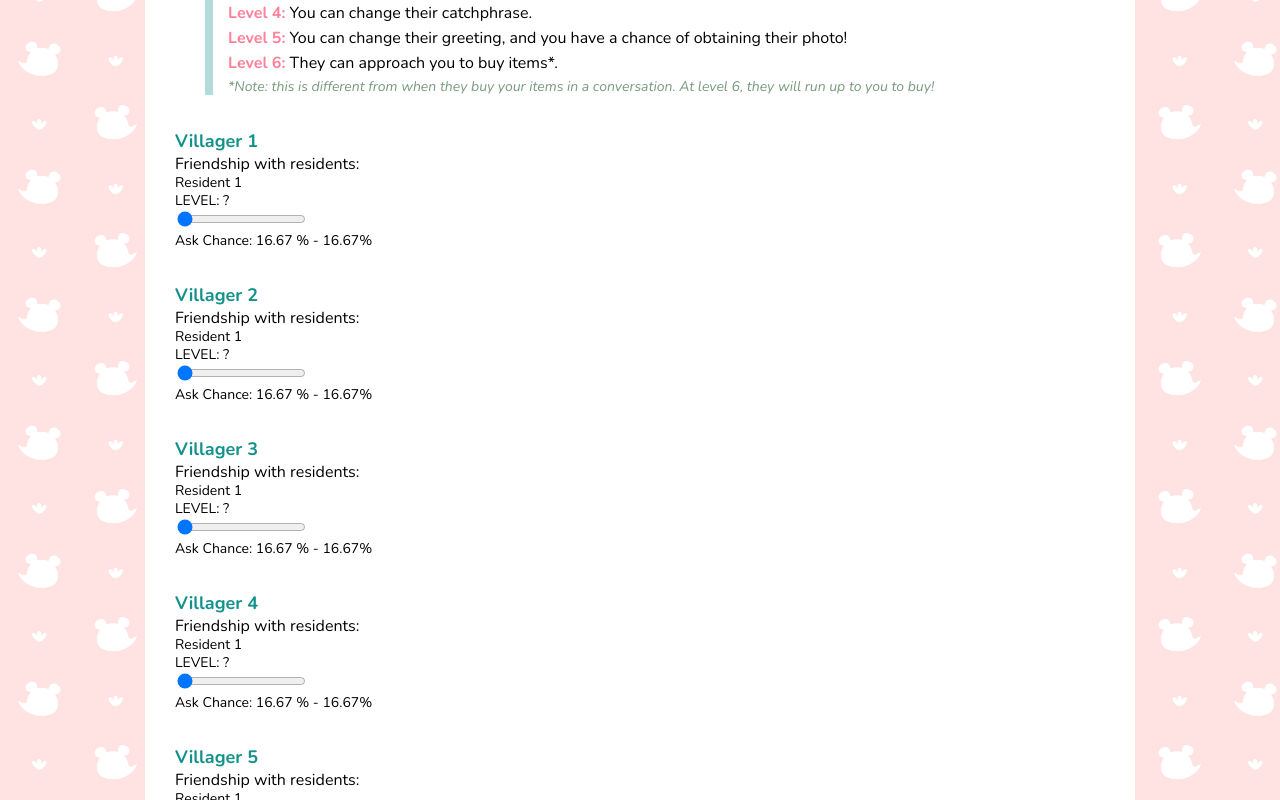
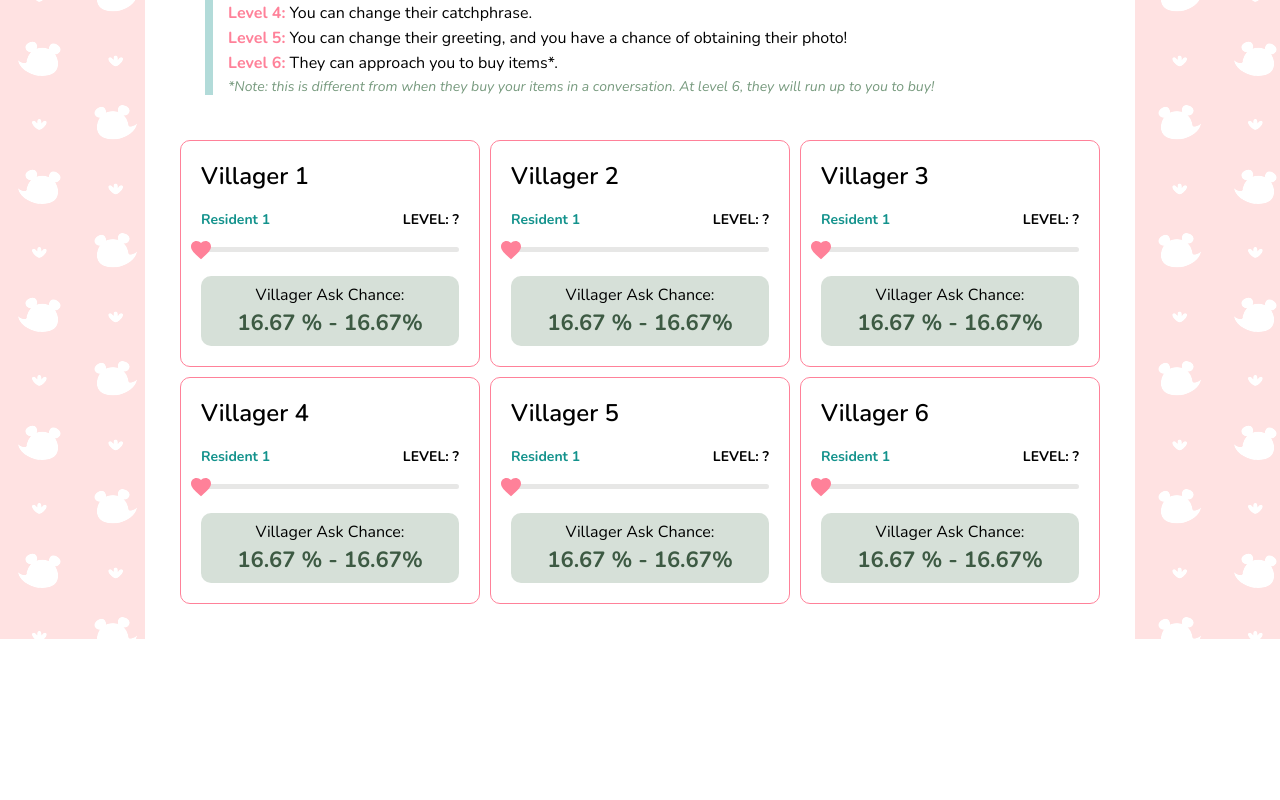
Before and after one commit to yuexr/villager-moveout-calculator, a React (Create React App) app: page / in a window 1280 px wide. Shown: the part 1700-2500 px from the top of the page. After the commit the page ends 2339 px from the top, so only its background shows below. Built offline with nearby package versions, Linux system fonts and the light colour scheme.

Commit message:
added villager excluded reason, styled villager chance boxes

```diff
--- a/src/App.scss
+++ b/src/App.scss
@@ -57,7 +57,7 @@ h1 {
 
 h2 {
   font-weight: 600;
-  color: $text-important-color;
+  color: $text-note-color;
   font-size: 32px;
   line-height: 1.5;
   margin-bottom: 15px;
@@ -75,7 +75,7 @@ h4 {
 }
 
 .text-note {
-  color: $text-important-color;
+  color: $text-note-color;
   font-style: italic;
 }
 
@@ -131,3 +131,30 @@ h4 {
   font-family: 'Nunito',  sans-serif !important;
   font-size: 14px !important;
 }
+
+.MuiSlider-root {
+  .MuiSlider-rail {
+    height: 5px;
+    border-radius: 5px;
+    background-color: $slider-color;
+  }
+  .MuiSlider-track {
+    height: 5px;
+    border-radius: 5px;
+    background-color: $slider-track-color;
+  }
+  .MuiSlider-thumb {
+    width: 24px;
+    height: 24px;
+    margin-top: -9px;
+    margin-left: -12px;
+    background-color: transparent;
+    transition: none !important;
+    &:hover, &:focus {
+      box-shadow: none !important;
+    }
+    svg path {
+      fill: $primary-color !important;
+    }
+  }
+}
--- a/src/_base.scss
+++ b/src/_base.scss
@@ -4,9 +4,14 @@
 $primary-color: #FF8199;
 // secondary form controls;
 $secondary-color: #B2DBD9;
-$text-important-color: #779A7E;
+$text-note-color: #779A7E;
+$text-important-color: #3D5A43;
 $text-heading-color: #13928C;
+$disabled-color: #D3D3D3;
+$disabled-background-color: #EEEEF1;
 
-$disabled-color: #D3D3D3;
-$navbar-color: #fae2a5;
+$navbar-color: #FAE2A5;
 $tooltip-color: rgba(119, 154, 126, 0.8);
+$chance-color: rgba(119, 154, 126, 0.3);
+$slider-color: #C0BFBD;
+$slider-track-color: #FFBAC7;
--- a/src/components/ResidentFriendshipField/ResidentFriendshipField.jsx
+++ b/src/components/ResidentFriendshipField/ResidentFriendshipField.jsx
@@ -1,11 +1,29 @@
 import React from 'react';
+import { Slider } from '@material-ui/core';
+import Icon from '@mdi/react';
+import { mdiHeart } from '@mdi/js';
 
-const ResidentFriendshipField = ({ residentName, friendshipLevel, onChange }) => (
-  <div className="ResidentFriendshipField">
-    <div>{residentName}</div>
-    <div>LEVEL: {friendshipLevel || "?"}</div>
-    <input type="range" min="0" max="6" value={friendshipLevel} onChange={onChange} />
-  </div>
-);
+import './ResidentFriendshipField.scss';
+
+const ResidentFriendshipField = ({ residentName, friendshipLevel, onChange }) => {
+  const getThumbComponent = (props) => (
+    <span {...props}>
+      <Icon path={mdiHeart} size="24px" />
+    </span>
+  )
+
+  return (
+    <div className="ResidentFriendshipField">
+      <div className="ResidentFriendshipField__header">
+        <span className="ResidentFriendshipField__name">{residentName}</span>
+        <span>LEVEL: {friendshipLevel || "?"}</span>
+      </div>
+      <div className="ResidentFriendshipField__slider">
+        <Slider min={0} max={6} value={friendshipLevel} onChange={onChange}
+          ThumbComponent={getThumbComponent} />
+      </div>
+    </div>
+  );
+}
 
 export default ResidentFriendshipField;
--- /dev/null
+++ b/src/components/ResidentFriendshipField/ResidentFriendshipField.scss
@@ -0,0 +1,15 @@
+@import '../../base';
+
+.ResidentFriendshipField {
+  &__header {
+    display: flex;
+    justify-content: space-between;
+    font-weight: 700;
+    margin-bottom: 5px;
+  }
+  &__name {
+    color: $text-heading-color;
+  }
+  &__slider {
+  }
+}
--- a/src/components/VillagerChanceField/VillagerChanceField.jsx
+++ b/src/components/VillagerChanceField/VillagerChanceField.jsx
@@ -1,10 +1,11 @@
 import React, { useContext } from 'react';
 
+import './VillagerChanceField.scss';
 import { ResidentsContext } from "../../context/Residents";
 import { VillagersContext } from "../../context/Villagers";
 import ResidentFriendshipField from "../ResidentFriendshipField/ResidentFriendshipField";
 import { ExclusionsContext } from '../../context/Exclusions';
-import { isVillagerExcluded } from '../../utils/moveOutChances';
+import { getVillagerExcludedReason } from '../../utils/moveOutChances';
 
 const VillagerChanceField = ({ villager, villagerIndex, moveOutChanceA, moveOutChanceB }) => {
   const { residents } = useContext(ResidentsContext);
@@ -20,14 +21,15 @@ const VillagerChanceField = ({ villager, villagerIndex, moveOutChanceA, moveOutC
       ...villagers.slice(villagerIndex + 1)]);
   }
 
-  const isExcluded = isVillagerExcluded(villagerIndex, exclusions)
+  const villagerExcludedReason = getVillagerExcludedReason(villagerIndex, exclusions);
 
   return (
-    <div className="VillagerChanceField">
-      <h3>{villager.name}</h3>
-      {isExcluded ? <p>Cannot ask to move</p> :
+    <div className={`VillagerChanceField ${villagerExcludedReason ? 'disabled' : ''}`}>
+      <div>
+        <div className="VillagerChanceField__name">{villager.name}</div>
+        {villagerExcludedReason ?
+          <div className="VillagerChanceField__disabled-text">Cannot ask to move because: {villagerExcludedReason}</div> :
           <>
-          <h4>Friendship with residents:</h4>
             {villager.friendshipLevels.map((friendshipLevel, friendshipLevelIndex) => {
               const relatedResident = residents[friendshipLevelIndex];
               return (
@@ -35,13 +37,17 @@ const VillagerChanceField = ({ villager, villagerIndex, moveOutChanceA, moveOutC
                   key={relatedResident.id}
                   residentName={relatedResident.name}
                   friendshipLevel={friendshipLevel}
-                onChange={(e) => updateFriendshipLevel(villagerIndex, friendshipLevelIndex, parseInt(e.target.value))}/>
+                  onChange={(_, value) => updateFriendshipLevel(villagerIndex, friendshipLevelIndex, value)}/>
               )
             })}
           </>
         }
-      <div>
-        {`Ask Chance: ${isExcluded ? '0%' : Math.min(moveOutChanceA, moveOutChanceB) + ' % - ' + Math.max(moveOutChanceA, moveOutChanceB) + '%'}`}
+      </div>
+      <div className="VillagerChanceField__chance">
+        <h4>Villager Ask Chance:</h4>
+        <div className="VillagerChanceField__chance-percentage">
+          {villagerExcludedReason ? '0.00%' : Math.min(moveOutChanceA, moveOutChanceB) + ' % - ' + Math.max(moveOutChanceA, moveOutChanceB) + '%'}
+        </div>
       </div>
     </div>
   );
--- /dev/null
+++ b/src/components/VillagerChanceField/VillagerChanceField.scss
@@ -0,0 +1,46 @@
+@import '../../base';
+
+.VillagerChanceField {
+  display: flex;
+  flex-direction: column;
+  justify-content: space-between;
+  width: 300px;
+  padding: 20px;
+  border: 1px solid $primary-color;
+  border-radius: 10px;
+  &__name {
+    font-size: 24px;
+    font-weight: 600;
+    margin-bottom: 20px;
+  }
+  &__disabled-text {
+    font-size: 16px;
+    color: $text-heading-color;
+    margin-bottom: 20px;
+  }
+  &__chance {
+    height: 70px;
+    display: flex;
+    flex-direction: column;
+    justify-content: center;
+    align-items: center;
+    padding: 10px;
+    border-radius: 10px;
+    background-color: $chance-color;
+    h4 {
+      margin-bottom: 5px;
+    }
+    &-percentage {
+      font-size: 22px;
+      font-weight: 700;
+      color: $text-important-color;
+    }
+  }
+  &.disabled {
+    background-color: $disabled-background-color;
+    border-color: $disabled-color;
+  }
+  .ResidentFriendshipField {
+    margin-bottom: 10px;
+  }
+}
--- a/src/components/VillagersChanceContainer/VillagersChanceContainer.jsx
+++ b/src/components/VillagersChanceContainer/VillagersChanceContainer.jsx
@@ -29,12 +29,12 @@ const VillagersChanceContainer = () => {
           <div className="text-note">*Note: this is different from when they buy your items in a conversation. At level 6, they will run up to you to buy!</div>
         </div>
       </div>
-      {
-        villagers.map((villager, villagerIndex) => (
+      <div className="VillagersChanceContainer__villagers-container">
+        {villagers.map((villager, villagerIndex) => (
           <VillagerChanceField key={villager.id} villager={villager} villagerIndex={villagerIndex}
             moveOutChanceA={moveOutChancesA[villagerIndex]} moveOutChanceB={moveOutChancesB[villagerIndex]} />
-        ))
-      }
+        ))}
+      </div>
     </div>
   )
 }
--- a/src/components/VillagersChanceContainer/VillagersChanceContainer.scss
+++ b/src/components/VillagersChanceContainer/VillagersChanceContainer.scss
@@ -6,6 +6,7 @@
   }
   &__friendship-summary {
     padding-left: 30px;
+    margin-bottom: 40px;
     & > div {
       margin-top: 25px;
       border-left: 8px solid $secondary-color;
@@ -19,4 +20,12 @@
       }
     }
   }
+  &__villagers-container {
+    display: flex;
+    justify-content: center;
+    flex-wrap: wrap;
+    .VillagerChanceField {
+      margin: 5px;
+    }
+  }
 }
--- a/src/utils/moveOutChances.js
+++ b/src/utils/moveOutChances.js
@@ -1,10 +1,17 @@
 import { mean, sumBy, sum } from 'lodash';
 
-export const isVillagerExcluded = (villagerIndex, exclusions) => {
-  return villagerIndex === exclusions.lastVillagerToMoveIn ||
-    villagerIndex === exclusions.lastVillagerToStay ||
-    villagerIndex === exclusions.villagerRelocating ||
-    ~exclusions.villagersWithUpcomingBirthday.indexOf(villagerIndex);
+export const getVillagerExcludedReason = (villagerIndex, exclusions) => {
+  if (villagerIndex === exclusions.lastVillagerToMoveIn) {
+    return "Recently moved in.";
+  } else if (villagerIndex === exclusions.lastVillagerToStay) {
+    return "Recently asked to move out.";
+  } else if (villagerIndex === exclusions.villagerRelocating) {
+    return "House is being relocated.";
+  } else if (~exclusions.villagersWithUpcomingBirthday.indexOf(villagerIndex)) {
+    return "Birthday in the next 7 days.";
+  } else {
+    return null
+  }
 }
 
 export const getMoveOutChances = (villagers, exclusions) => {
@@ -12,7 +19,7 @@ export const getMoveOutChances = (villagers, exclusions) => {
   const friendshipPointsUpperBounds = [255, 29, 59, 99, 149, 199, 255];
 
   const moveOutPointsHigh = villagers.map((villager, villagerIndex) => {
-    if (isVillagerExcluded(villagerIndex, exclusions)) return 0;
+    if (getVillagerExcludedReason(villagerIndex, exclusions)) return 0;
 
     const friendshipPointsLow = villager.friendshipLevels.map(friendshipLevel =>
       friendshipPointsLowerBounds[friendshipLevel]);
@@ -26,7 +33,7 @@ export const getMoveOutChances = (villagers, exclusions) => {
   });
 
   const moveOutPointsLow = villagers.map((villager, villagerIndex) => {
-    if (isVillagerExcluded(villagerIndex, exclusions)) return 0;
+    if (getVillagerExcludedReason(villagerIndex, exclusions)) return 0;
 
     const friendshipPointsHigh = villager.friendshipLevels.map(friendshipLevel =>
       friendshipPointsUpperBounds[friendshipLevel]);
```
Lines whose indentation alone changed are shown as unchanged.
